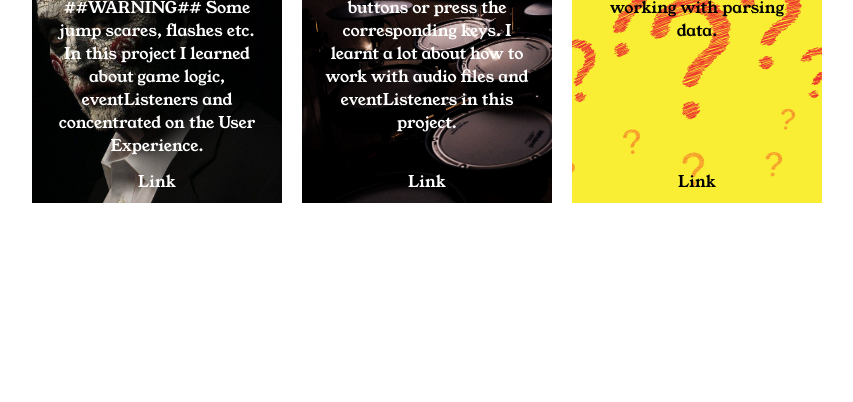
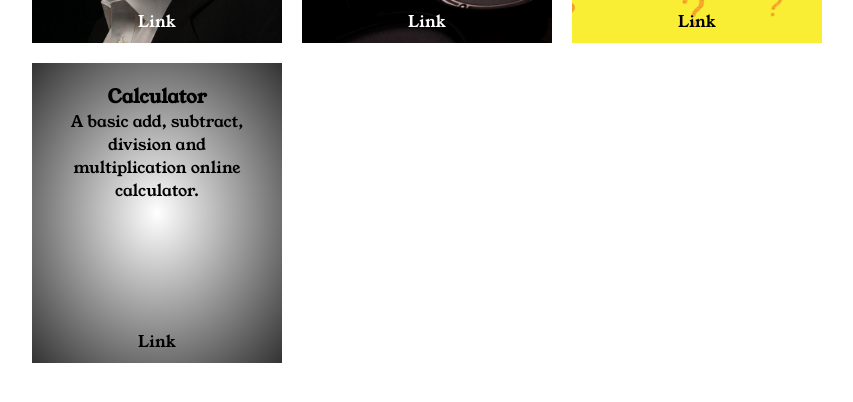
Before and after one commit to paulg44/javascript-project-bundle, a website: page index.html in a window 1280 px wide. Shown: the part 370-772 px from the top of the page, without its empty margins (213-1066 px from the left). Drawn offline with Linux system fonts and the light colour scheme; a web font is replaced by a local one.

Commit message:
add basic card for calculator to homepage

```diff
--- a/homepage.css
+++ b/homepage.css
@@ -45,3 +45,8 @@
   background: url("IMG/QuizApp/vecteezy_question-point-symbol-vector-image-in-a-cartoon-style-help_7162571.jpg")
     no-repeat center center/cover;
 }
+
+/* Calculator Project */
+.calculator-project {
+  background: radial-gradient(#fff, #333);
+}
--- a/index.html
+++ b/index.html
@@ -50,6 +50,16 @@
         </p>
         <a class="project-link" href="./QuizApp/">Link</a>
       </div>
+
+      <!-- Calculator Project -->
+      <div class="calculator-project project">
+        <h3 class="project-title">Calculator</h3>
+
+        <p class="project-desc">
+          A basic add, subtract, division and multiplication online calculator.
+        </p>
+        <a class="project-link" href="./Calculator/">Link</a>
+      </div>
     </div>
   </body>
 </html>
```
